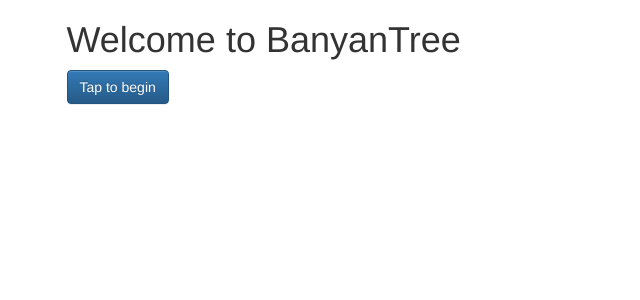
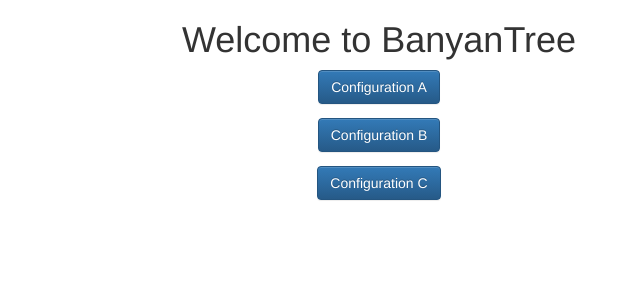
Before and after one commit to kfennedy/BanyanTree, a Django app: page / in a window 1280 px wide. Shown: the top 300 px of the page, without its empty margins (261-901 px from the left). Run offline with Django 3.2, Linux system fonts and the light colour scheme; some libraries are stand-ins or nearby versions.

Commit message:
last change before branching out

```diff
--- a/static/css/banyan.css
+++ b/static/css/banyan.css
@@ -9,6 +9,7 @@ form.inline {
 .col-centered {
   float: none;
   margin: 0 auto;
+  text-align: center;
 }
 
 .floorplan {
--- a/templates/application.html
+++ b/templates/application.html
@@ -25,7 +25,7 @@
 
   <body>
     <div class="row">
-      <div class="col-sm-6 col-centered">
+      <div class="col-xs-6 col-centered">
         {% block root %}
         {% endblock %}
       </div>
--- a/templates/root.html
+++ b/templates/root.html
@@ -3,8 +3,16 @@
 {% block root %}
 
 <h1> Welcome to BanyanTree </h1>
+
 <form action="/test">
-  <input type="submit" value="Tap to begin" class="btn btn-primary">
+  <input type="submit" value="Configuration A" class="btn btn-primary">
+</form>
+<form action="/test">
+  <input type="submit" value="Configuration B" class="btn btn-primary">
+</form>
+<form action="/test">
+  <input type="submit" value="Configuration C" class="btn btn-primary">
 </form>
 
+
 {% endblock %}
```
Also changed, not shown: static/img/floorplan.svg.
